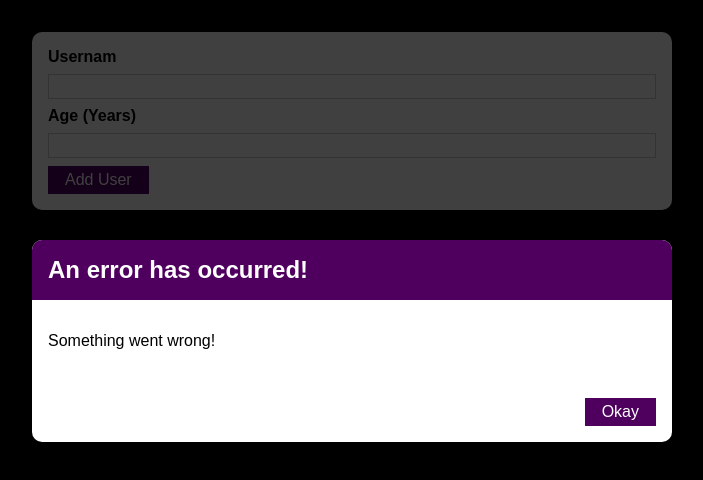
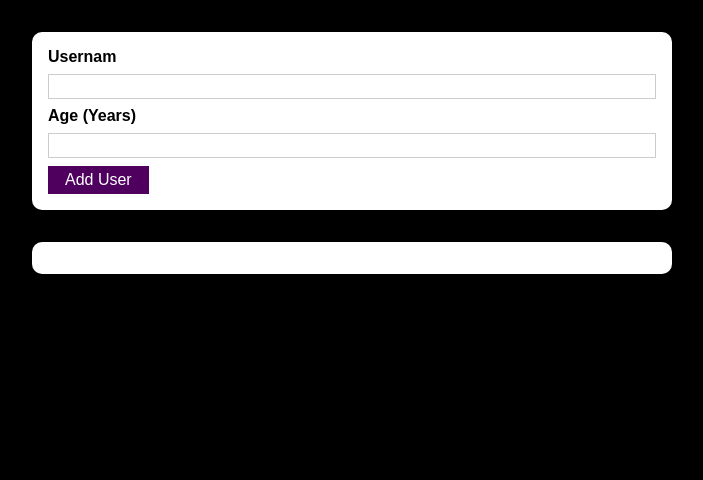
Before and after one commit to MrKolev/learning-project-React-3, a React (Create React App) app: page / in a window 1280 px wide. Shown: the top 480 px of the page, without its empty margins (288-991 px from the left). Built offline with nearby package versions, Linux system fonts and the light colour scheme.

Commit message:
Managing the Error State

```diff
--- a/src/components/UI/ErrorModal.jsx
+++ b/src/components/UI/ErrorModal.jsx
@@ -3,10 +3,10 @@ import { Card } from "./Card"
 import { Button } from './Button'
 
 
-export const ErrorModal = ({ title, message }) => {
+export const ErrorModal = ({ title, message,onConfirm }) => {
     return (
         <>
-            <div className={styles.backdrop} />
+            <div className={styles.backdrop} onClick={onConfirm} />
             <Card className={styles.modal}>
                 <header className={styles.header}>
                     <h2>
@@ -17,7 +17,7 @@ export const ErrorModal = ({ title, message }) => {
                     <p>{message}</p>
                 </div>
                 <footer className={styles.actions}>
-                    <Button>Okay</Button>
+                    <Button onClick={onConfirm}>Okay</Button>
                 </footer>
             </Card>
         </>
--- a/src/components/Users/AddUser.jsx
+++ b/src/components/Users/AddUser.jsx
@@ -7,28 +7,41 @@ import { ErrorModal } from "../UI/ErrorModal";
 
 export const AddUser = ({updateDta}) => {
 
-    const [username, setUsername] = useState("")
-    const [age, setAge] = useState("")
-    const [message, setMessage] = useState("Something went wrong!")
+    const [username, setUsername] = useState("");
+    const [age, setAge] = useState("");
+    const [error, setError] = useState("")
+
     const onSubmit = (e) => {
         e.preventDefault();
         if (username.trim().length === 0 || age.trim().length === 0) {
-            return  setMessage("Fill in all the fields!")
+            setError({
+                title: "Invalid input!",
+                message: "Fill in all the fields!"
+            })
+            return
         };
 
         if (+age < 1) {
-            return setMessage("Years cannot be a negative number")
+            setError({
+                title: "Invalid age!",
+                message: "Years cannot be a negative number"
+            })
+            return
         };
 
         updateDta(username, age);
 
         setUsername("");
         setAge("");
-
     }
 
+    const onConfirmF = () => {
+        setError(null)
+     }
+
+
     return (<>
-        <ErrorModal title="An error has occurred!" message={message}/>
+        {error && <ErrorModal onConfirm={onConfirmF} title={error.title} message={error.message}/>}
         <Card className={styles.input}>
             <form onSubmit={onSubmit}>
                 <label htmlFor="username" >Usernam</label>
```
